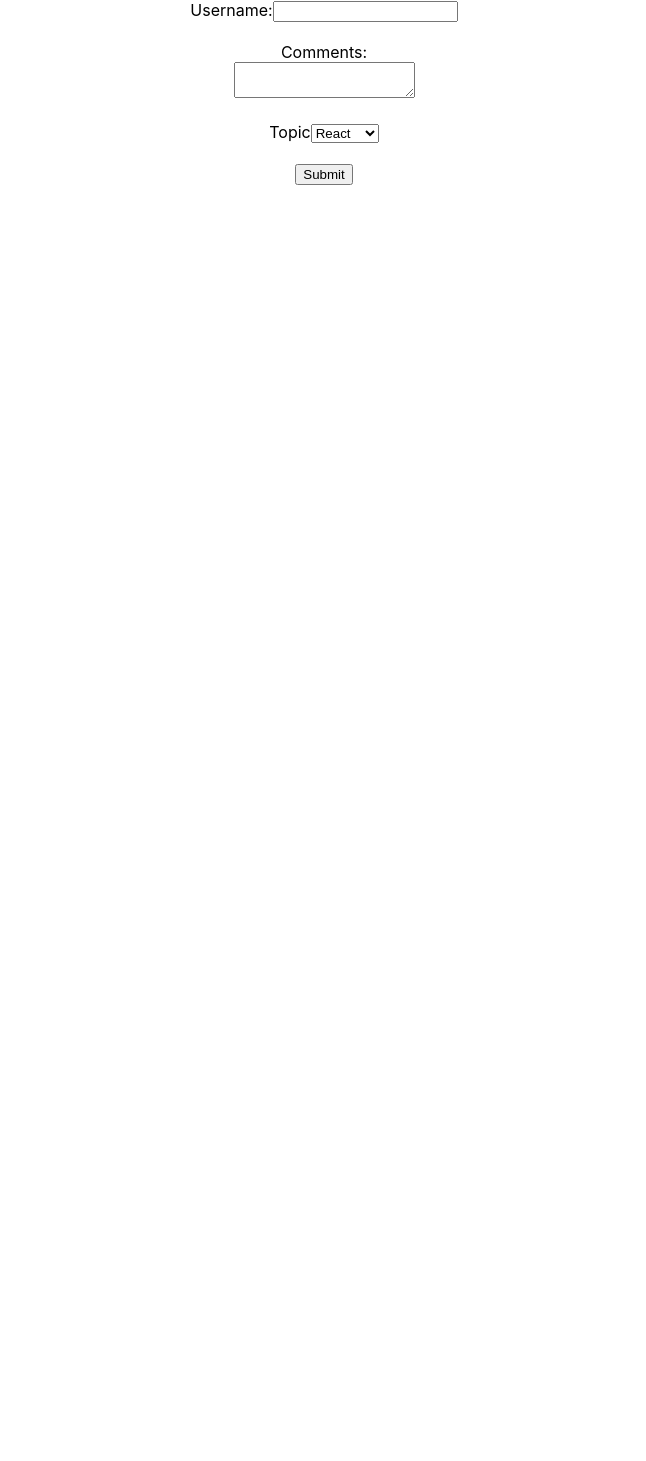
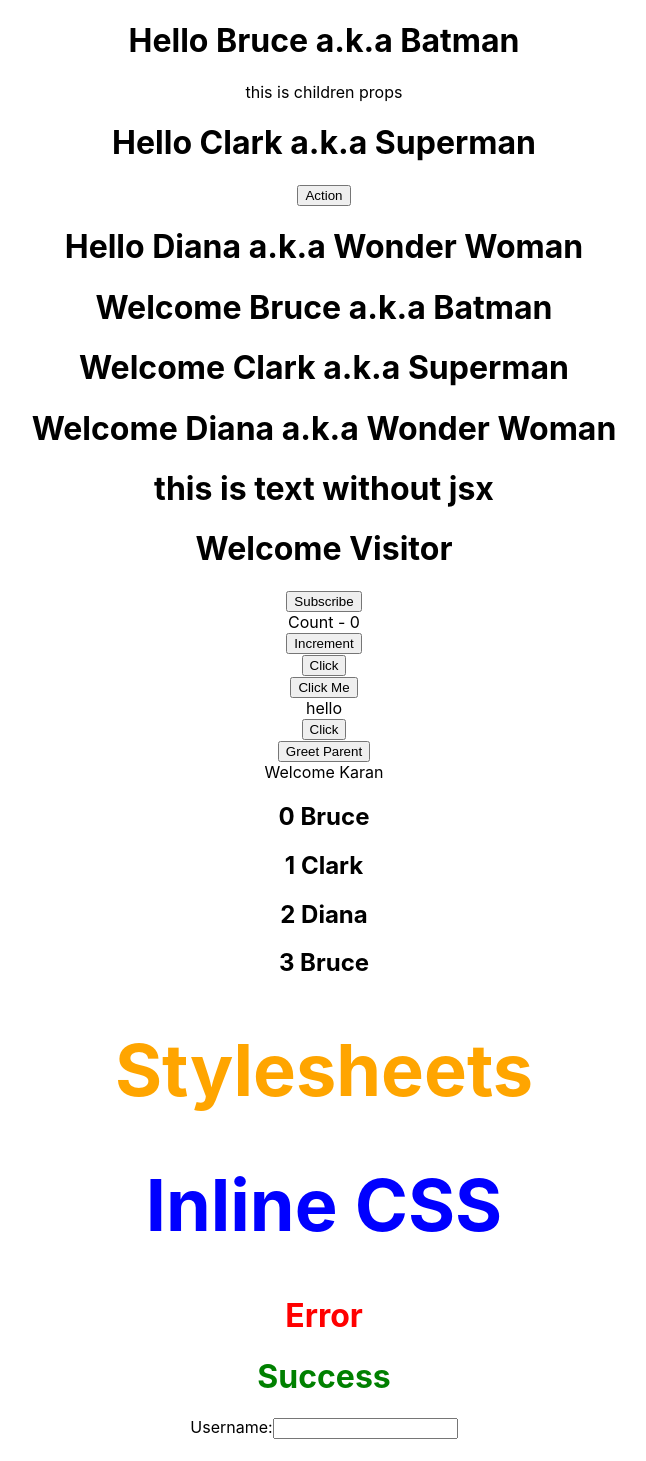
Before and after one commit to karansanghvi/React, a React (Create React App) app: page / in a window 1280 px wide. Shown: the top 1461 px of the page, without its empty margins (316-962 px from the left). Before the commit the page ends 800 px from the top, so only its background shows below. Built offline with nearby package versions, Linux system fonts and the light colour scheme.

Commit message:
till form

```diff
--- a/src/App.js
+++ b/src/App.js
@@ -20,58 +20,58 @@ function App() {
   return (
     <div className="App">
       {/* functional component - props are also included with the variable name */}
-      {/* <Greet name = "Bruce" heroName = "Batman">
+      <Greet name = "Bruce" heroName = "Batman">
         <p>this is children props</p>
       </Greet>
       <Greet name = "Clark" heroName = "Superman">
         <button>Action</button>
       </Greet>
-      <Greet name = "Diana" heroName = "Wonder Woman"/> */}
+      <Greet name = "Diana" heroName = "Wonder Woman"/>
 
       {/* class component - props are also included with the variable name */}
-      {/* <Welcome name = "Bruce" heroName = "Batman"/>
+      <Welcome name = "Bruce" heroName = "Batman"/>
       <Welcome name = "Clark" heroName = "Superman"/>
-      <Welcome name = "Diana" heroName = "Wonder Woman"/> */}
+      <Welcome name = "Diana" heroName = "Wonder Woman"/>
 
       {/* jsx component */}
-      {/* <Hello/> */}
+      <Hello/>
 
       {/* state */}
-      {/* <Message/> */}
+      <Message/>
 
       {/* setState */}
-      {/* <Counter/> */}
+      <Counter/>
 
       {/* event handling in function components */}
-      {/* <FunctionClick/> */}
+      <FunctionClick/>
 
       {/* event handling in class components */}
-      {/* <ClassClick/> */}
+      <ClassClick/>
 
       {/* binding event handlers */}
-      {/* <EventBind/> */}
+      <EventBind/>
 
       {/* method as props: if we want to access child component with parent component */}
-      {/* <ParentComponent/> */}
+      <ParentComponent/>
 
       {/* conditional rendering */}
-      {/* <UserGreeting/> */}
+      <UserGreeting/>
 
       {/* list rendering */}
-      {/* <NameList/> */}
+      <NameList/>
 
       {/* styling in css */}
 
         {/* APPOACH 1: USING STYLESHEET */}
-        {/* <Stylesheet primary={true}/> */}
+        <Stylesheet primary={true}/>
 
         {/* APPROACH 2: USING INLINE CSS */}
-        {/* <Inline/> */}
+        <Inline/>
 
         {/* APPROACH 3: CSS MODULES */}
-        {/* <h1 className='error'>Error</h1> */}
+        <h1 className='error'>Error</h1>
         {/* in the below code styes is the import statement from the module stylesheet */}
-        {/* <h1 className={styles.success}>Success</h1> */}
+        <h1 className={styles.success}>Success</h1>
 
       {/* form handling */}
       <Form/>
```
